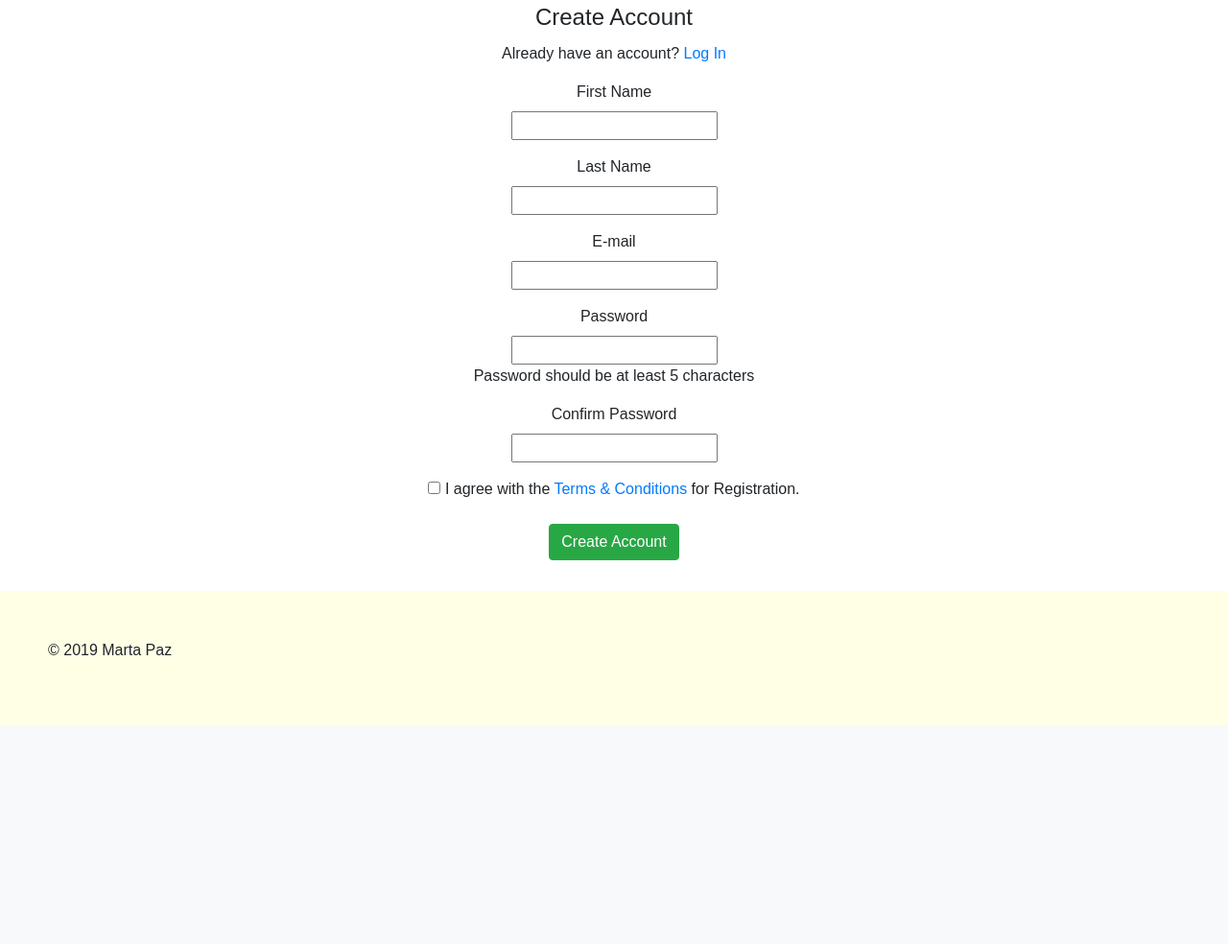
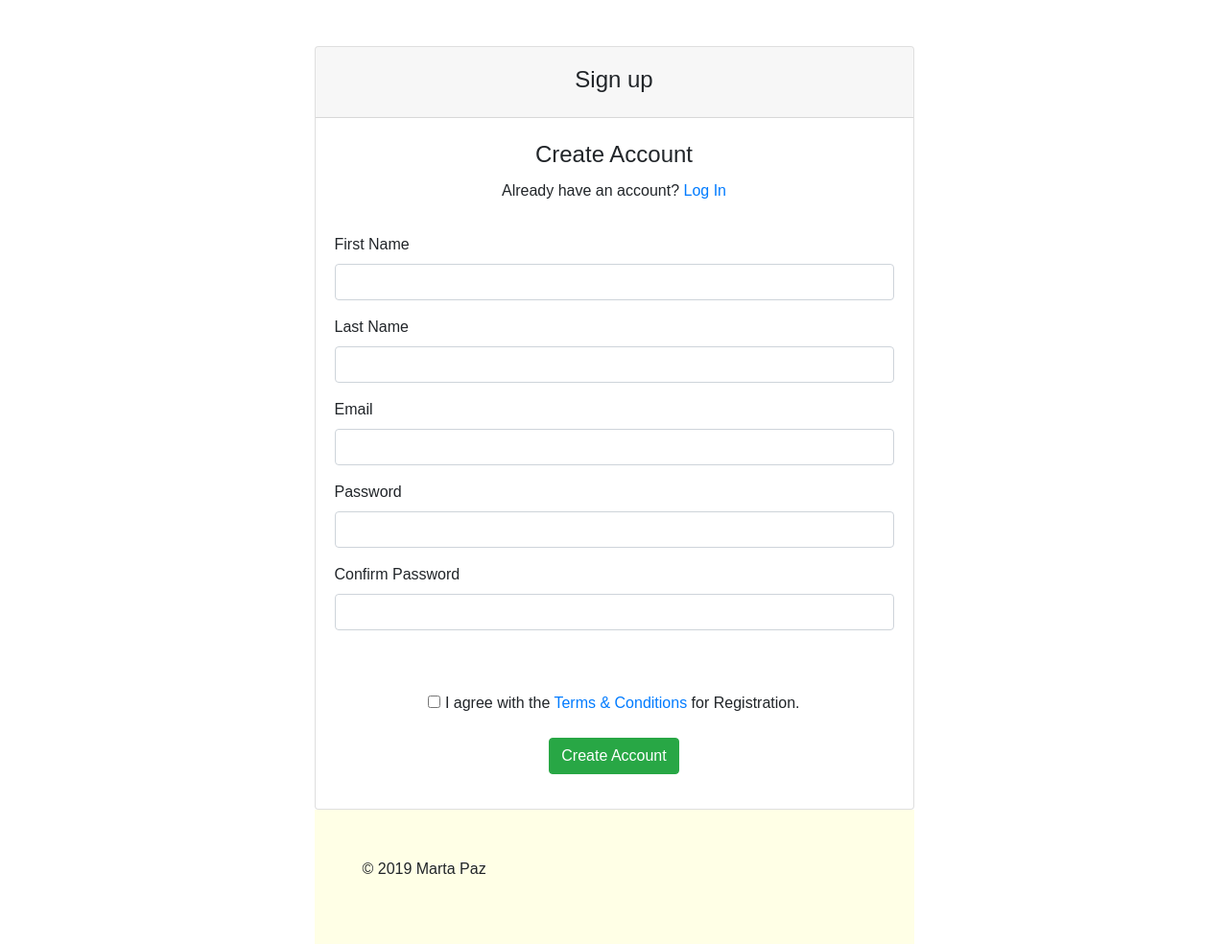
Before and after one commit to pazcm/websites-design-spot, a Django app: page /account/register/ in a window 1280 px wide. Shown: the part 58-1042 px from the top of the page at 96% size. Before the commit the page ends 814 px from the top, so only its background shows below. Run offline with Django 3.2, Linux system fonts and the light colour scheme; some libraries are stand-ins or nearby versions.

Commit message:
add registration form style

```diff
--- a/websites_design_spot/account/templates/register.html
+++ b/websites_design_spot/account/templates/register.html
@@ -3,59 +3,70 @@
 {% extends "base.html" %}
 {% load bootstrap4 %}
 {% block content %}
-<form  method="post" action="{% url 'register' %}" class="registration-form form-horizontal text-center">
-  <fieldset class="form-group">
+<div class="registration-container">
+  <div class="row justify-content-center">
+  <div class="col-md-6">
+  <div class="card mt-5">
+  <header class="card-header">
+    <h4 class="card-title mt-2 text-center">Sign up</h4>
+  </header>
+  <article class="card-body">
+  <form  method="post" action="{% url 'register' %}" class="registration-form form-horizontal">
+    <fieldset class="form-group text-center">
       <div id="legend">
           <legend>Create Account</legend>
       </div>
       <p>Already have an account? <a href="{% url 'login' %}">Log In</a></p>
       {% csrf_token %}
+    </fieldset>
+    <div class="details-container">
       <!-- First Name -->
-    <div class="form-group">
-      <label class="form-label"  for="firstname">First Name</label>
-      <div class="input">
-        <input type="text" id="firstname" name="firstname" placeholder="" class="input-xlarge">
+      <div class="form-row">
+        <div class="col form-group">
+          <label class="form-label" for="firstName">First Name </label>
+            <input type="text" id ="firstName" name="firstName" class="form-control" placeholder="">
         </div>
       </div>
       <!-- Last Name -->
-    <div class="form-group">
-      <label class="form-label"  for="lastname">Last Name</label>
-      <div class="input">
-        <input type="text" id="lastname" name="lastname" placeholder="" class="input-xlarge">
+      <div class="form-row">
+        <div class="col form-group">
+          <label class="form-label" for="lastName">Last Name</label>
+            <input type="text" id ="lastName" name="lastName" class="form-control" placeholder="">
         </div>
       </div>
       <!-- E-mail -->
-    <div class="form-group">
-      <label class="form-label" for="email">E-mail</label>
-      <div class="input">
-        <input type="text" id="email" name="email" placeholder="" class="input-xlarge">
+      <div class="form-row">
+        <div class="col form-group">
+          <label class="form-label" for="email">Email</label>
+            <input type="text" id ="email" name="email" class="form-control" placeholder="">
         </div>
       </div>
-    <!-- Password-->
-    <div class="form-group">
+      <!-- Password -->
+      <div class="form-row">
+        <div class="col form-group">
           <label class="form-label" for="password">Password</label>
-      <div class="input">
-        <input type="password" id="password" name="password" placeholder="" class="input-xlarge">
-        <p class="help-block">Password should be at least 5 characters</p>
+            <input type="text" id ="password" name="password" class="form-control" placeholder="">
         </div>
       </div>
       <!-- Password Confirmation-->
-    <div class="form-group">
-      <label class="form-label"  for="password_confirm">Confirm Password</label>
-      <div class="input">
-        <input type="password" id="password_confirm" name="password_confirm" placeholder="" class="input-xlarge">
+      <div class="form-row">
+        <div class="col form-group">
+          <label class="form-label" for="passwordConfirm">Confirm Password</label>
+            <input type="text" id ="passwordConfirm" name="passwordConfirm" class="form-control" placeholder="">
         </div>
       </div>
       <!-- Terms & Conditions -->
-    <div class="form-group">
+      <div class="form-group text-center mt-5">
           <label><input type="checkbox" name="condition" id="condition"> I agree with the <a href="javascript:;">Terms &amp; Conditions</a> for Registration.</label>
       </div>
       <!-- Button -->
-    <div class="form-group">
+      <div class="form-group text-center">
         <div class="input">
           <button class="btn btn-success">Create Account</button>
         </div>
       </div>
-  </fieldset>
+    </div>
   </form>
+  </article>
+</div>
 {% endblock %}
--- a/websites_design_spot/static/css/custom.css
+++ b/websites_design_spot/static/css/custom.css
@@ -5,7 +5,6 @@ body {
 }
 
 .form-control {
-  width: 70%;
   margin-right: 15px;
 }
 
```
Lines whose indentation alone changed are shown as unchanged.
